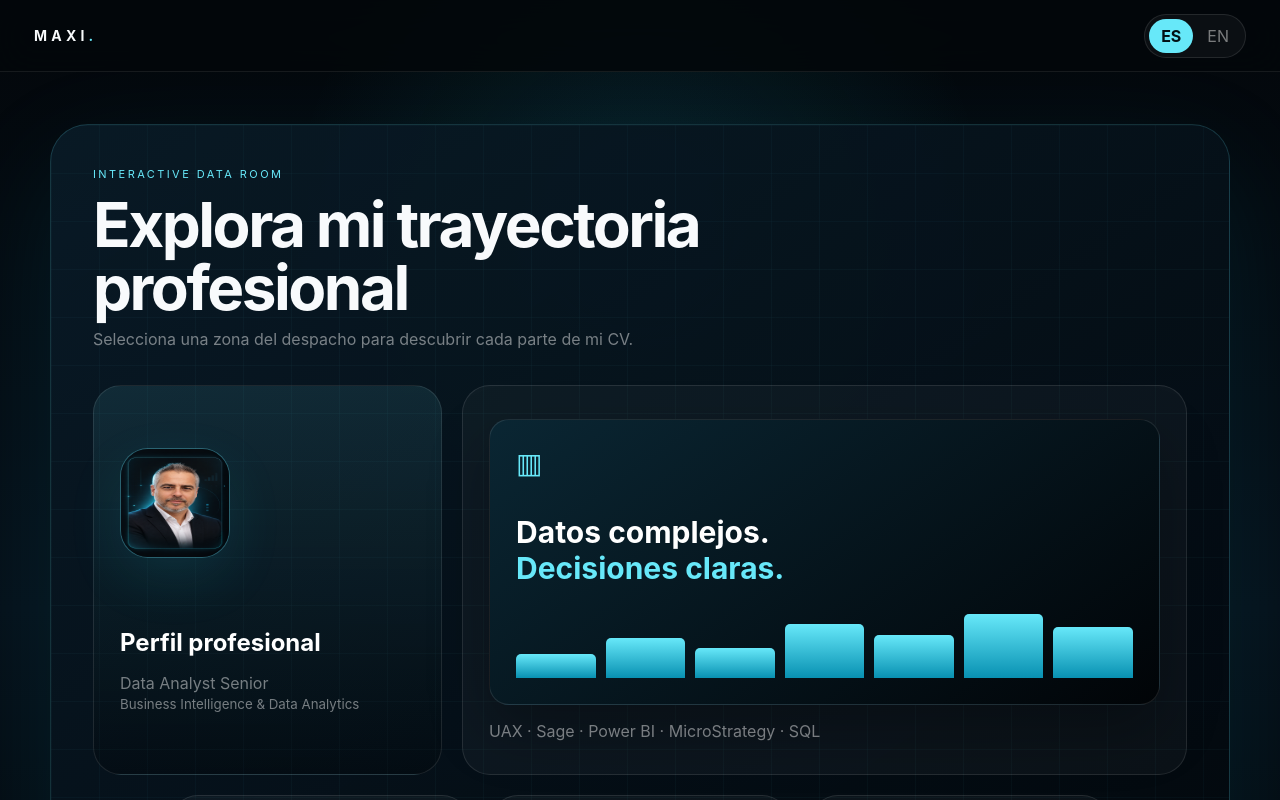
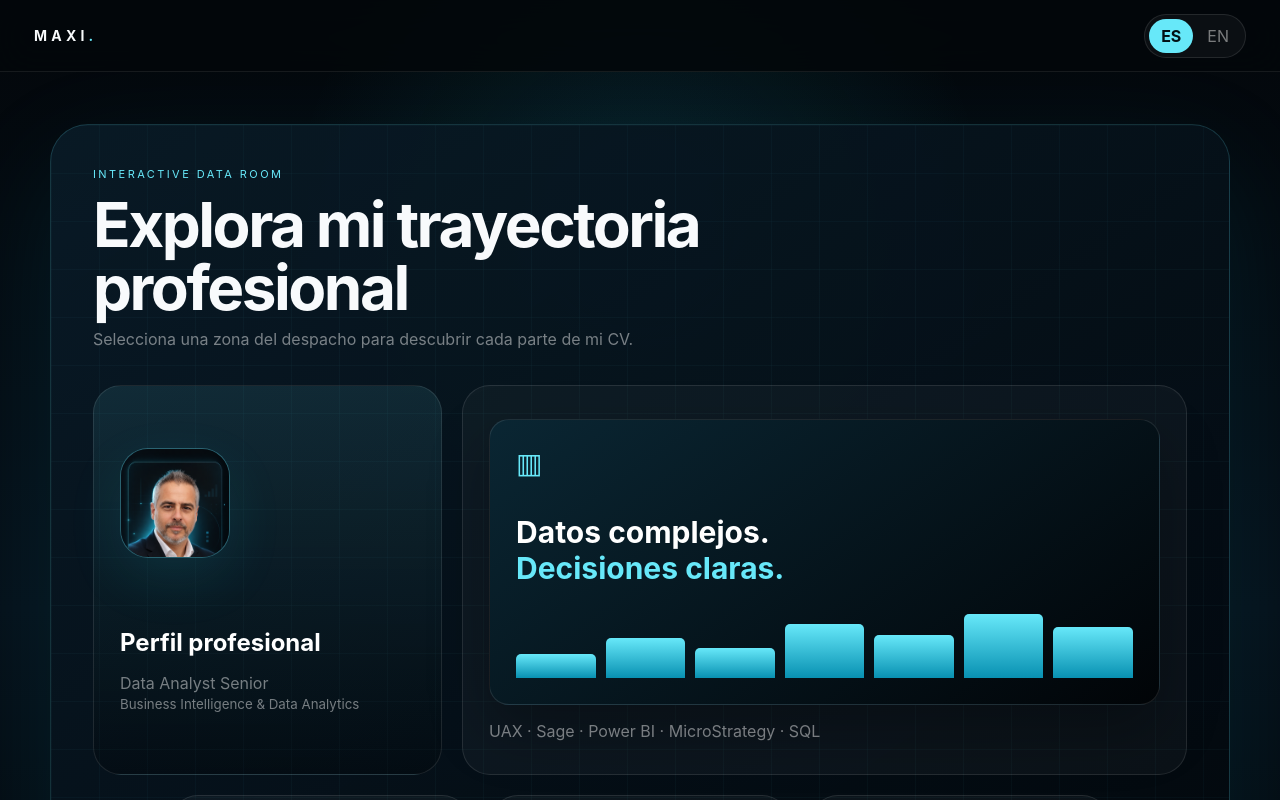
Before and after one commit to maxi-gutierrez-paulet/maxi-cv-3d, a React (Vite) app: page / in a window 1280 px wide. Shown: the top 800 px of the page. Built offline with nearby package versions, Linux system fonts and the light colour scheme.

Commit message:
Update App.css
Ajustar fotografía del perfil

```diff
--- a/src/App.css
+++ b/src/App.css
@@ -119,3 +119,7 @@ a { color: inherit; text-decoration: none; }
   .experience-list article header { flex-direction:column; gap:5px; }
   .recommendation-card { height:355px; }
 }
+.profile-photo {
+  object-fit: cover;
+  object-position: top center;
+}
```
